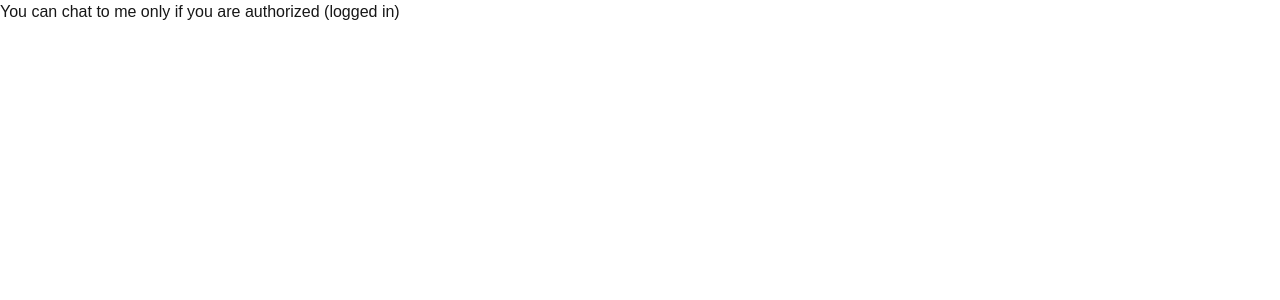
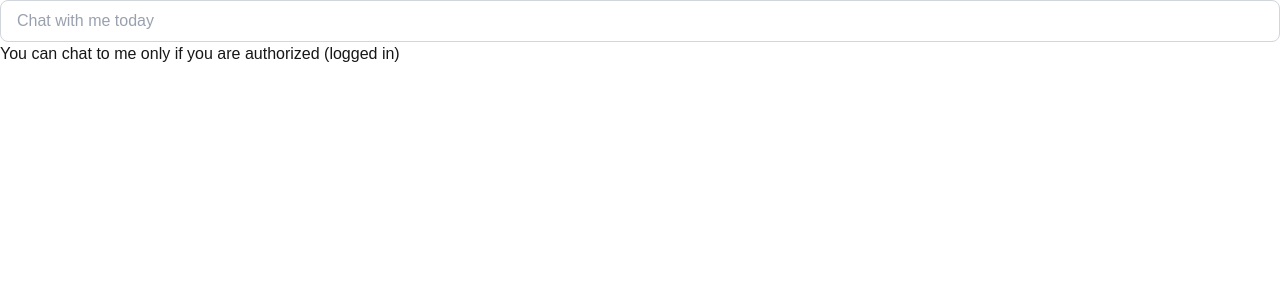
Before and after one commit to dadadabeer/nextjs-chatbot, a Next.js app: page /chat in a window 1280 px wide. Shown: the top 300 px of the page. Built offline with nearby package versions, Linux system fonts and the light colour scheme.

Commit message:
feat: added functionality to render the api response

```diff
--- a/src/app/chat/page.tsx
+++ b/src/app/chat/page.tsx
@@ -1,3 +1,47 @@
+'use client'
+
+import { useState } from 'react'
+
 export default function Chat() {
-  return <div>You can chat to me only if you are authorized (logged in)</div>
+  const [inputValue, setInputValue] = useState('')
+  const [apiResponse, setApiResponse] = useState<{
+    output: { content: string; role: string }
+  } | null>(null)
+  const handleClick: React.FormEventHandler<HTMLFormElement> = async (e) => {
+    e.preventDefault()
+    try {
+      const response = await fetch('/api/chat', {
+        method: 'POST',
+        headers: { 'Content-Type': 'application/json' },
+        body: JSON.stringify({
+          messages: [
+            {
+              role: 'user',
+              content: inputValue,
+            },
+          ],
+        }),
+      })
+      const data = await response.json()
+      setApiResponse(data)
+    } catch (error) {
+      console.error(error)
+    }
+  }
+
+  return (
+    <>
+      <form onSubmit={handleClick}>
+        <input
+          type="text"
+          value={inputValue}
+          onChange={(e) => setInputValue(e.target.value)}
+          placeholder="Chat with me today"
+          className="w-full rounded-lg border border-gray-300 bg-white px-4 py-2 text-gray-900 placeholder-gray-400 focus:border-blue-500 focus:ring-2 focus:ring-blue-500 focus:outline-none"
+        />
+      </form>
+      {apiResponse && <p> {apiResponse.output.content} </p>}
+      <div>You can chat to me only if you are authorized (logged in)</div>
+    </>
+  )
 }
```
